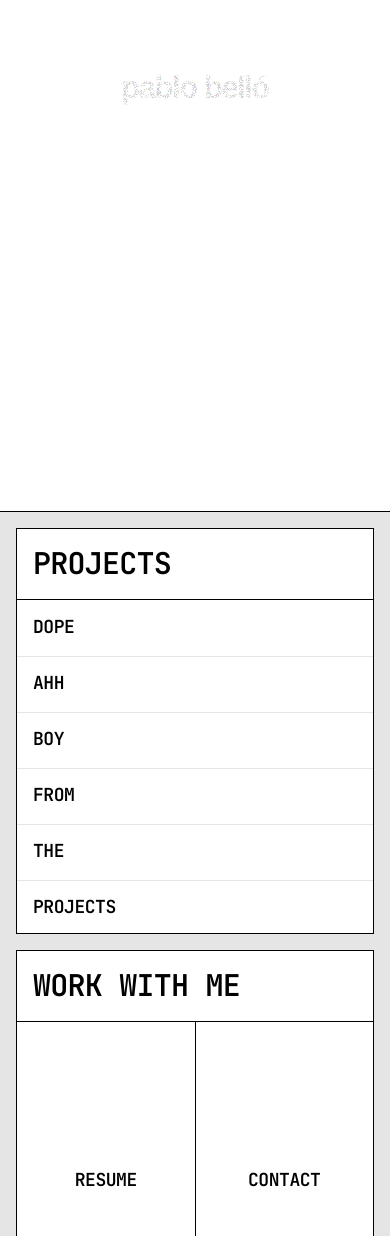
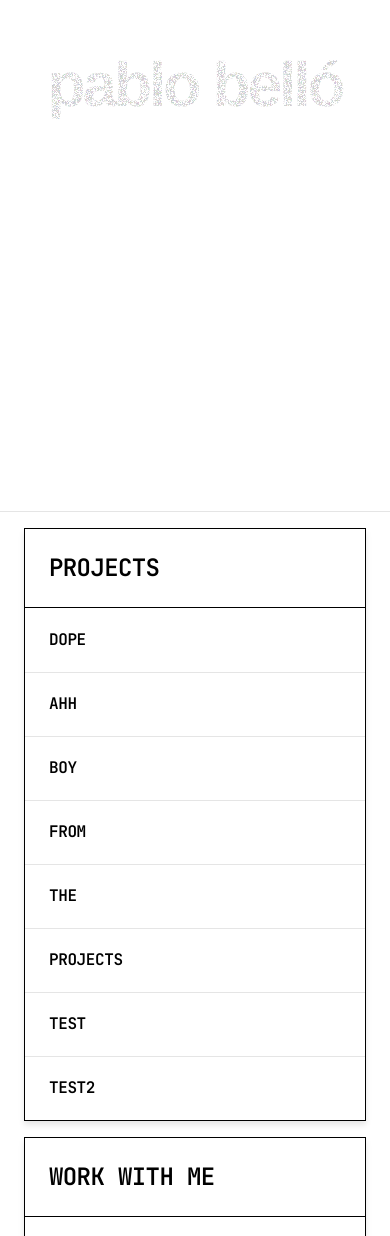
Before and after one commit to mzzdev/portfolio, a Next.js app: page /en in a window 390 px wide. Shown: the part 332-1568 px from the top of the page. Built offline with nearby package versions, Linux system fonts and the light colour scheme; a web font is replaced by a local one.

Commit message:
many responsiveness tweaks, adjusted all sizes for consistency and more

```diff
--- a/messages/en.json
+++ b/messages/en.json
@@ -28,7 +28,7 @@
       "bio1": "PBV designs and develops web applications, interfaces and full-stack applications.",
       "bio2": "PBV is based in Spain and also works remotely."
     },
-    "info": "PBV"
+    "info": "mzz"
   },
   "NotFoundPage": {
     "message": "The page you are looking for does not exist.",
--- a/messages/es.json
+++ b/messages/es.json
@@ -28,7 +28,7 @@
       "bio1": "PBV diseña y desarrolla aplicaciones web, interfaces y aplicaciones full-stack.",
       "bio2": "PBV reside en España y también trabaja a distancia."
     },
-    "info": "PBV"
+    "info": "mzz"
   },
   "NotFoundPage": {
     "message": "La página que estás buscando no existe.",
--- a/src/app/[locale]/layout.tsx
+++ b/src/app/[locale]/layout.tsx
@@ -15,7 +15,7 @@ const lexend = Lexend_Mega({
 
 export const metadata: Metadata = {
   title: "PBV",
-  description: "PBV Portfolio",
+  description: "PBV Portfolio - a mzz project",
 };
 
 export default async function LocaleLayout({
--- a/src/app/[locale]/page.tsx
+++ b/src/app/[locale]/page.tsx
@@ -1,12 +1,9 @@
 'use client'
 
-import { useEffect, useLayoutEffect, useRef } from "react"
+import { useEffect, useRef } from "react"
 import Link from "next/link"
 import { useTranslations } from "next-intl"
 import { motion } from "framer-motion"
-// import { gsap } from "gsap"
-// import ScrollTrigger from 'gsap/ScrollTrigger'
-// import { ScrollSmoother } from "gsap/ScrollSmoother"
 import { MoveRight } from "lucide-react"
 import Section from "@/components/Section"
 import { Separator } from "@/components/ui/separator"
@@ -38,28 +35,8 @@ export default function Home() {
     }
   }, [])
 
-  // const smootherRef = useRef<ScrollSmoother | null>(null);
-
-  // useLayoutEffect(() => {
-  //   if (typeof window !== 'undefined') {
-  //     gsap.registerPlugin(ScrollTrigger, ScrollSmoother);
-
-  //     const smoother = ScrollSmoother.create({
-  //       smooth: 1,
-  //       effects: true,
-  //     });
-
-  //     return () => {
-  //       smoother.kill();
-  //     };
-  //   }
-  // }, []);
-
-
   return (
     <>
-      {/* <div id="smooth-wrapper" className="relative overflow-hidden">
-        <div id="smooth-content"> */}
       <NavMenu />
 
       <main className="bg-white relative z-10">
@@ -70,17 +47,17 @@ export default function Home() {
           className="bg-white">
           <section
             id="title"
-            className="h-screen w-full select-none border-black border-b-[1px]"
+            className="h-screen w-full select-none border-[#e5e5e5] border-b-[1px]"
           >
             <TitleEffect text={t('title')} />
           </section>
           <Section id="projects" title={t('sections.projects')} >
-            {["dope", "ahh", "boy", "from", "the", "projects"].map((item) => (
-              <div key={item} className="h-full w-full hover:bg-neutral-200 hover:underline transition-all duration-300 hover:duration-0">
-                <Link href="" className="group flex justify-between p-4 items-center leading-tight tracking-tight uppercase shadow-[0_1px_0_#e5e5e5]">
+            {["dope", "ahh", "boy", "from", "the", "projects", "test", "test2"].map((item, index, array) => (
+              <div key={item} className="h-16 w-full hover:bg-neutral-200 hover:underline transition-all duration-300 hover:duration-0">
+                <Link href="" className={`group flex justify-between px-6 py-4 items-center leading-tight tracking-tight uppercase text-base h-full ${index === array.length - 1 ? '' : 'shadow-[0_1px_0_#e5e5e5]'}`}>
                   {item}
                   <div className="opacity-0 group-hover:opacity-100 duration-300 hover:duration-0">
-                    <MoveRight className="w-4 animate-pulse" />
+                    <MoveRight className="w-5 animate-pulse" />
                   </div>
                 </Link>
               </div>
@@ -90,25 +67,26 @@ export default function Home() {
             id="wwm"
             title={t('sections.wwm.title')}
             contentClassName="flex flex-col"
-            bodyClassName="flex h-full w-full p-0"
+            bodyClassName="flex flex-col md:flex-row h-[25vh] w-full p-0"
           >
-            <div className="w-1/2 h-full hover:bg-neutral-200 hover:underline transition-all duration-300">
+            <div className="w-full md:w-1/2 h-full hover:bg-neutral-200 hover:underline transition-all duration-300">
               <Link
                 href="resume.pdf"
-                className="leading-tight tracking-tight uppercase h-full w-full flex items-center justify-center"
+                className="leading-tight tracking-tight uppercase h-full w-full flex items-center justify-center text-base py-6 md:py-0"
               >
                 {t('sections.wwm.resume')}
               </Link>
             </div>
-            <Separator className="bg-black" orientation="vertical" />
-            <div className="w-1/2 h-full hover:bg-neutral-200 hover:underline transition-all duration-300">
+            <Separator className="bg-[#e5e5e5] md:hidden" />
+            <Separator className="bg-[#e5e5e5] hidden md:block" orientation="vertical" />
+            <div className="w-full md:w-1/2 h-full hover:bg-neutral-200 hover:underline transition-all duration-300">
               <Link
                 href=""
                 onClick={(e) => {
                   e.preventDefault();
                   window.scrollTo({ top: document.documentElement.scrollHeight });
                 }}
-                className="leading-tight tracking-tight uppercase h-full w-full flex items-center justify-center"
+                className="leading-tight tracking-tight uppercase h-full w-full flex items-center justify-center text-base py-6 md:py-0"
               >
                 {t('sections.wwm.contact')}
               </Link>
@@ -116,8 +94,6 @@ export default function Home() {
           </Section>
         </motion.div>
       </main>
-      {/* </div>
-      </div> */}
 
       <div id="placeholder" ref={placeholderRef} className="relative -z-10"></div>
       <Footer footerRef={footerRef} />
--- a/src/components/Footer.tsx
+++ b/src/components/Footer.tsx
@@ -1,5 +1,3 @@
-'use client';
-
 import Link from "next/link";
 import { LanguageSelector } from "./LanguageSelector";
 import { Separator } from "@/components/ui/separator";
@@ -10,29 +8,29 @@ export default function Footer({ footerRef }: { footerRef: React.Ref<HTMLDivElem
   const t = useTranslations('Footer');
 
   return (
-    <footer ref={footerRef} className="bg-black text-white pt-10 pb-4 px-4 w-full fixed bottom-0 z-0">
+    <footer ref={footerRef} className="bg-black text-white pt-12 pb-6 px-6 w-full fixed bottom-0 z-0">
       <div className="container mx-auto grid grid-cols-1 lg:grid-cols-2 gap-8 pointer-events-none" id="contact">
         <FooterSection title={t('social.title')}>
           <FooterLink href="https://linkedin.com" text={t('social.linkedin')} />
-          <FooterLink href="https://github.com" text={t('social.github')} />
-          <FooterLink href="mailto:pablo@pbvdev.com" text={t('social.email')} />
+          <FooterLink href="https://github.com/mzzdev" text={t('social.github')} />
+          <FooterLink href="mailto:pablo@mzzdev.com" text={t('social.email')} />
         </FooterSection>
 
         <FooterSection title={t('about.title')}>
-          <p className="text-sm leading-relaxed text-justify">{t('about.bio1')}</p>
-          <p className="text-sm leading-relaxed text-justify">{t('about.bio2')}</p>
+          <p className="text-base leading-tight mb-6">{t('about.bio1')}</p>
+          <p className="text-base leading-tight">{t('about.bio2')}</p>
         </FooterSection>
       </div>
 
-      <div className="mt-10 text-center text-2xl font-bold">
-        <a href="mailto:pablo@pbvdev.com" className="hover:underline">pablo@pbvdev.com</a>
+      <div className="mt-12 text-center text-2xl font-bold">
+        <a href="mailto:pablo@mzzdev.com" className="hover:underline">pablo@mzzdev.com</a>
       </div>
 
-      <div className="flex justify-center items-center mt-4 text-center space-x-8 text-sm">
+      <div className="flex justify-center items-center mt-6 text-center space-x-8 text-base">
         <LanguageSelector />
       </div>
 
-      <div className="flex justify-center items-center mt-4 text-sm pointer-events-none">
+      <div className="flex justify-center items-center mt-6 text-base pointer-events-none">
         <p className="text-neutral-500">{'\u00A9'} {new Date().getFullYear()} {t('info')}</p>
       </div>
     </footer>
@@ -42,9 +40,9 @@ export default function Footer({ footerRef }: { footerRef: React.Ref<HTMLDivElem
 function FooterSection({ title, children }: { title: string, children: React.ReactNode }) {
   return (
     <div>
-      <h3 className="uppercase text-lg font-bold mb-6 border-b border-gray-600 pb-1">{title}</h3>
+      <h3 className="uppercase text-xl font-bold mb-6 border-b border-gray-600 pb-2">{title}</h3>
       <Separator />
-      <div className="flex flex-col space-y-2 text-sm">
+      <div className="flex flex-col space-y-3 text-base">
         {children}
       </div>
     </div>
@@ -53,10 +51,10 @@ function FooterSection({ title, children }: { title: string, children: React.Rea
 
 function FooterLink({ href, text }: { href: string, text: string }) {
   return (
-    <Link href={href} className="group flex justify-between items-center py-1 hover:underline pointer-events-auto hover:bg-neutral-800 transition-all duration-300 hover:duration-0 mb-0">
+    <Link href={href} className="group flex justify-between items-center py-2 m-0 hover:underline pointer-events-auto hover:bg-neutral-800 transition-all duration-300 hover:duration-0 text-base">
       {text}
         <div className="pr-1 opacity-0 group-hover:opacity-100 duration-300 hover:duration-0">
-          <MoveRight className="w-4 animate-pulse" />
+          <MoveRight className="w-5 animate-pulse" />
         </div>
     </Link>
   );
--- a/src/components/NavMenu.tsx
+++ b/src/components/NavMenu.tsx
@@ -1,5 +1,3 @@
-'use client'
-
 import { motion } from 'framer-motion'
 import Link from 'next/link'
 import { useEffect, useRef, useState } from 'react'
@@ -10,21 +8,32 @@ import {
   MenubarMenu,
   MenubarTrigger,
 } from '@/components/ui/menubar'
+import { useTranslations } from 'next-intl'
 
 export default function NavMenu() {
+  const t = useTranslations('Footer');
   const [showNavbar, setShowNavbar] = useState(true)
+  const [menuKey, setMenuKey] = useState(0)
   const lastScrollY = useRef(0)
 
   useEffect(() => {
     const handleScroll = () => {
       const currentY = window.scrollY
-      setShowNavbar(currentY < lastScrollY.current)
+      const shouldShow = currentY < lastScrollY.current
+
+      if (shouldShow !== showNavbar) {
+        setShowNavbar(shouldShow)
+        if (!shouldShow) {
+          setMenuKey(prev => prev + 1)
+        }
+      }
+
       lastScrollY.current = currentY
     }
 
     window.addEventListener('scroll', handleScroll)
     return () => window.removeEventListener('scroll', handleScroll)
-  }, [])
+  }, [showNavbar])
 
   return (
     <motion.div
@@ -33,15 +42,15 @@ export default function NavMenu() {
       transition={{ duration: 0.3 }}
       className="fixed top-0 z-50 font-lexend tracking-wide select-none w-full"
     >
-      <Menubar className="items-center border-b-[1px] border-black">
+      <Menubar key={menuKey} className="items-center border-b-[1px] border-black px-4 py-4">
         <MenubarMenu>
-          <MenubarTrigger className="hover:bg-neutral-200">&#10033;</MenubarTrigger>
-          <MenubarContent className="ml-4 mt-3 p-0 border-[1px] rounded-none shadow-none">
+          <MenubarTrigger className="hover:bg-neutral-200 text-base">&#10033;</MenubarTrigger>
+          <MenubarContent className="ml-1 mt-3 p-0 border-[1px] rounded-none shadow-none">
             {['projects', 'work with me'].map((item) => (
-              <MenubarItem asChild key={item} className="MenubarItem px-1 py-2 rounded-none">
+              <MenubarItem asChild key={item} className="MenubarItem px-4 py-3 rounded-none cursor-pointer">
                 <Link
                   href={`#${item.replace(' ', '-')}`}
-                  className="leading-tight tracking-tight uppercase font-bold focus:bg-neutral-200 hover:underline duration-300 hover:duration-0"
+                  className="leading-tight tracking-tight uppercase font-bold focus:bg-neutral-200 hover:underline duration-300 hover:duration-0 text-base"
                 >
                   {item}
                 </Link>
@@ -49,7 +58,9 @@ export default function NavMenu() {
             ))}
           </MenubarContent>
         </MenubarMenu>
-        <p onClick={() => window.scrollTo({ top: 0 })}>mzzdev.com</p>
+        <p onClick={() => window.scrollTo({ top: 0 })} className="cursor-pointer text-base">
+          {t('info')}
+        </p>
       </Menubar>
     </motion.div>
   );
--- a/src/components/Section.tsx
+++ b/src/components/Section.tsx
@@ -10,14 +10,16 @@ export default function Section({ id, title, children, contentClassName, bodyCla
   return (
     <section
       id={id}
-      className="section h-[50vh] w-full px-4 pt-4 last:pb-4 bg-neutral-200"
+      className="section w-full px-6 pt-4 last:pb-4 bg-transparent"
     >
-      <div className={`h-full w-full border-black border-[1px] bg-white ${contentClassName}`}>
-        <h2 className="font-jbmono text-3xl p-4 leading-tight tracking-tight uppercase pointer-events-none">
-          {title}
-        </h2>
-        <Separator className="bg-black" />
-        <div className={`text-lg ${bodyClassName}`}>{children}</div>
+      <div className="container mx-auto shadow-[0px_4px_6px_0px_rgba(0,_0,_0,_0.1)]">
+        <div className={`w-full min-h-[25vh] border-black border-[1px] bg-white ${contentClassName}`}>
+          <h2 className="font-jbmono text-2xl p-6 leading-tight tracking-tight uppercase pointer-events-none">
+            {title}
+          </h2>
+          <Separator className="bg-black" />
+          <div className={`text-base ${bodyClassName}`}>{children}</div>
+        </div>
       </div>
     </section>
   );
--- a/src/components/ui/title-effect.tsx
+++ b/src/components/ui/title-effect.tsx
@@ -69,7 +69,7 @@ export const TitleEffect = ({ text }: { text: string }) => {
             y="50%"
             textAnchor="middle"
             dominantBaseline="middle"
-            className="tracking-tighter text-2xl font-bold font-[helvetica]"
+            className="tracking-tighter text-5xl md:text-2xl font-bold font-[helvetica]"
           >
             {text}
           </text>
```
